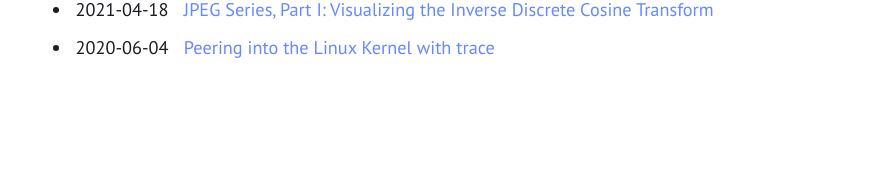
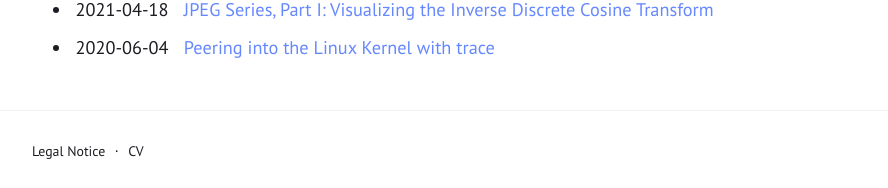
Before and after one commit to alexdowad/alexdowad.github.io, a Jekyll site: the page built from index.html, in a window 1280 px wide. Shown: the part 731-919 px from the top of the page, without its empty margins (178-1066 px from the left). Built offline with Jekyll 4.4.1, drawn with Linux system fonts in a browser that asks for light colours.

Commit message:
Add link to Legal Notice and CV at bottom of main page

```diff
--- a/_includes/archive.html
+++ b/_includes/archive.html
@@ -9,3 +9,6 @@
     {% endfor %}
   </ul>
 </article>
+<footer>
+  <small><a href="/legal/" style="margin-right: .4em">Legal Notice</a> <span style="margin-right: .4em">⋅</span> <a href="/cv/">CV</a></small>
+</footer>
```
